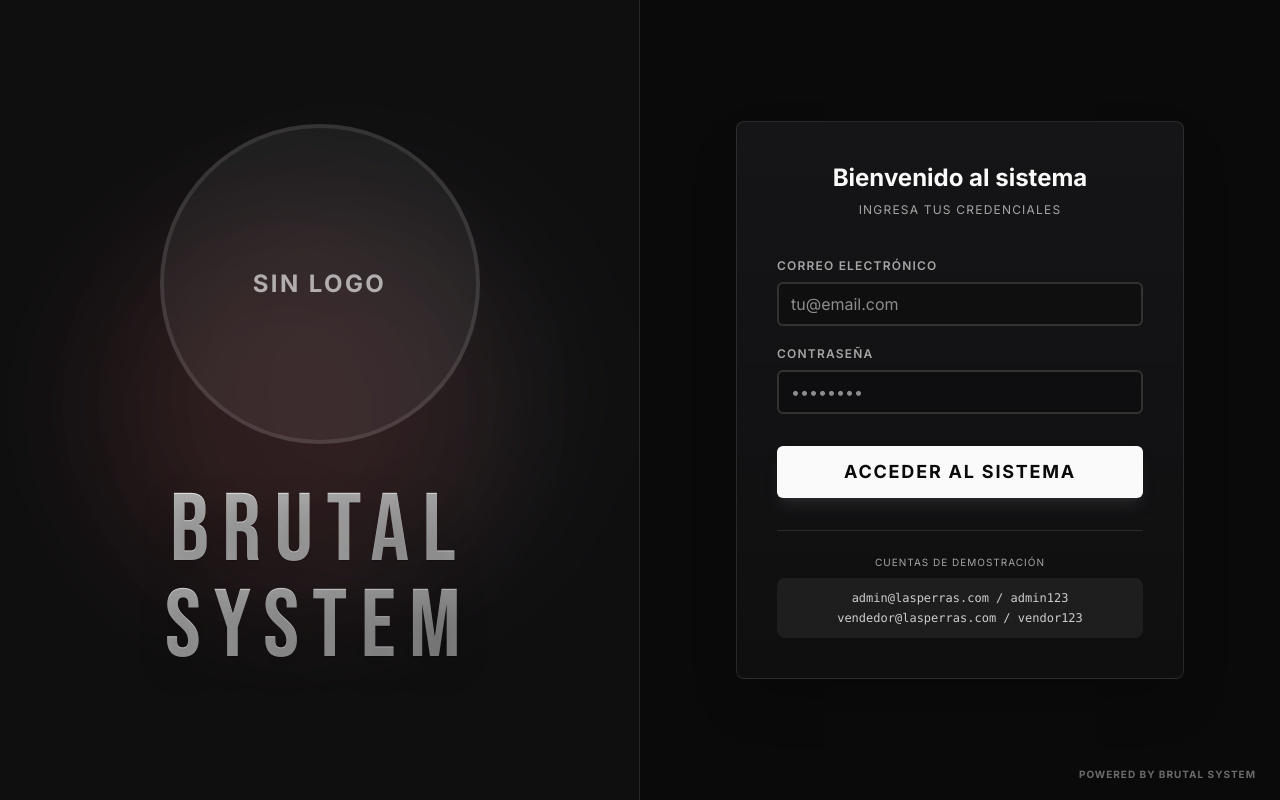
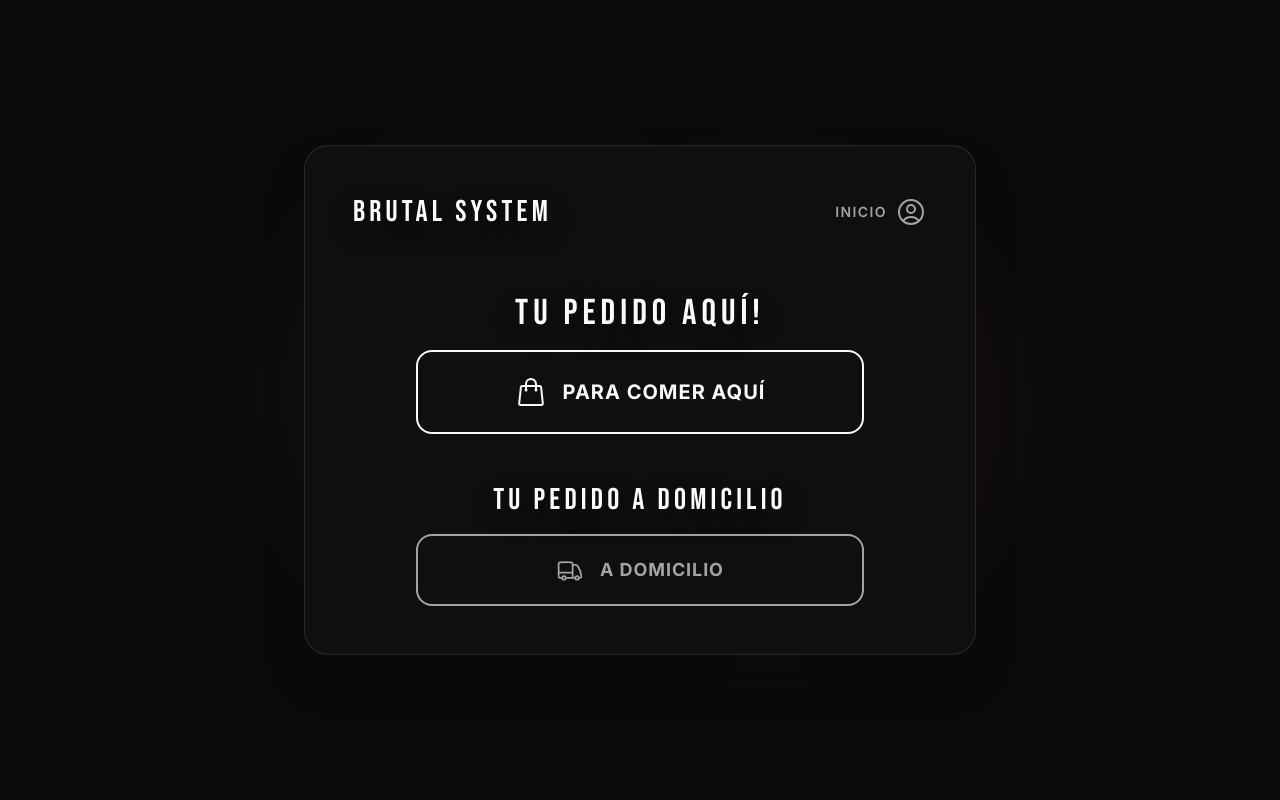
Before and after one commit to AlexisDiaz000/las-perras, a React (Vite) app: page / in a window 1280 px wide. Before the commit this address led to /login. Built offline with nearby package versions, Linux system fonts and the light colour scheme; no server answers; the database is empty.

Commit message:
feat(public): create self-service landing page and update routing

```diff
--- a/src/App.tsx
+++ b/src/App.tsx
@@ -13,6 +13,7 @@ import Expenses from "@/pages/Expenses"
 import Reports from "@/pages/Reports"
 import Settings from "@/pages/Settings"
 import Products from "@/pages/Products"
+import Landing from "@/pages/Landing"
 
 function ProtectedRoute({ children, allowedRoles }: { children: React.ReactNode, allowedRoles?: string[] }) {
   const { user, isInitializing } = useAuthStore()
@@ -150,8 +151,8 @@ function AppRoutes() {
         </ProtectedRoute>
       } />
 
-      <Route path="/" element={<Navigate to="/dashboard" replace />} />
-      <Route path="*" element={<Navigate to="/dashboard" replace />} />
+      <Route path="/" element={<Landing />} />
+      <Route path="*" element={<Navigate to="/" replace />} />
     </Routes>
   )
 }
--- /dev/null
+++ b/src/pages/Landing.tsx
@@ -0,0 +1,72 @@
+import { useNavigate } from 'react-router-dom'
+import { useSettingsStore } from '../stores/settings'
+import { UserCircleIcon, ShoppingBagIcon, TruckIcon } from '@heroicons/react/24/outline'
+
+export default function Landing() {
+  const navigate = useNavigate()
+  const { settings } = useSettingsStore()
+
+  const appName = settings?.app_name || 'Brutal System'
+
+  return (
+    <div className="min-h-screen bg-[color:var(--app-bg)] flex flex-col items-center justify-center p-4 relative overflow-hidden">
+      {/* Background decorations */}
+      <div className="absolute inset-0 overflow-hidden pointer-events-none">
+        <div className="absolute top-1/4 left-1/4 w-96 h-96 bg-primary-500/10 rounded-full blur-3xl mix-blend-multiply dark:mix-blend-screen"></div>
+        <div className="absolute bottom-1/4 right-1/4 w-96 h-96 bg-red-500/10 rounded-full blur-3xl mix-blend-multiply dark:mix-blend-screen"></div>
+      </div>
+
+      <div className="w-full max-w-2xl bg-[color:var(--brand-surface)] rounded-3xl shadow-2xl border border-[color:var(--app-border)] p-8 md:p-12 relative z-10">
+
+        {/* Header: Logo/Name and Login Button */}
+        <div className="flex justify-between items-center mb-16">
+          <div className="flex items-center gap-4">
+            {settings?.logo_url && (
+              <div className="w-12 h-12 rounded-full overflow-hidden border border-[color:var(--app-border)] shrink-0">
+                <img src={settings.logo_url} alt="Logo" className="w-full h-full object-cover" />
+              </div>
+            )}
+            <h1 className="brand-logo text-2xl md:text-3xl text-[color:var(--app-text)]">{appName}</h1>
+          </div>
+
+          <button
+            onClick={() => navigate('/login')}
+            className="flex items-center gap-2 text-[color:var(--app-muted-2)] hover:text-[color:var(--app-text)] transition-colors group"
+          >
+            <span className="text-sm font-semibold tracking-widest uppercase hidden sm:block">Inicio</span>
+            <UserCircleIcon className="w-8 h-8 group-hover:scale-110 transition-transform" />
+          </button>
+        </div>
+
+        {/* Main Actions */}
+        <div className="space-y-12 max-w-md mx-auto">
+
+          {/* Order Here */}
+          <div className="text-center space-y-4">
+            <h2 className="brand-logo text-3xl md:text-4xl text-[color:var(--app-text)]">Tu pedido aquí!</h2>
+            <button
+              onClick={() => navigate('/menu?type=local')}
+              className="w-full py-6 rounded-2xl border-2 border-[color:var(--app-text)] hover:bg-[color:var(--app-hover-strong)] transition-all group flex items-center justify-center gap-4"
+            >
+              <ShoppingBagIcon className="w-8 h-8 text-[color:var(--app-text)] group-hover:scale-110 transition-transform" />
+              <span className="text-xl font-bold text-[color:var(--app-text)] uppercase tracking-wider">Para Comer Aquí</span>
+            </button>
+          </div>
+
+          {/* Order Delivery */}
+          <div className="text-center space-y-4">
+            <h2 className="brand-logo text-2xl md:text-3xl text-[color:var(--app-text)]">Tu pedido a domicilio</h2>
+            <button
+              onClick={() => navigate('/menu?type=delivery')}
+              className="w-full py-5 rounded-2xl border-2 border-[color:var(--app-muted-2)] text-[color:var(--app-muted-2)] hover:border-[color:var(--app-text)] hover:text-[color:var(--app-text)] hover:bg-[color:var(--app-hover)] transition-all group flex items-center justify-center gap-4"
+            >
+              <TruckIcon className="w-7 h-7 group-hover:translate-x-2 transition-transform" />
+              <span className="text-lg font-bold uppercase tracking-wider">A Domicilio</span>
+            </button>
+          </div>
+
+        </div>
+      </div>
+    </div>
+  )
+}
```
